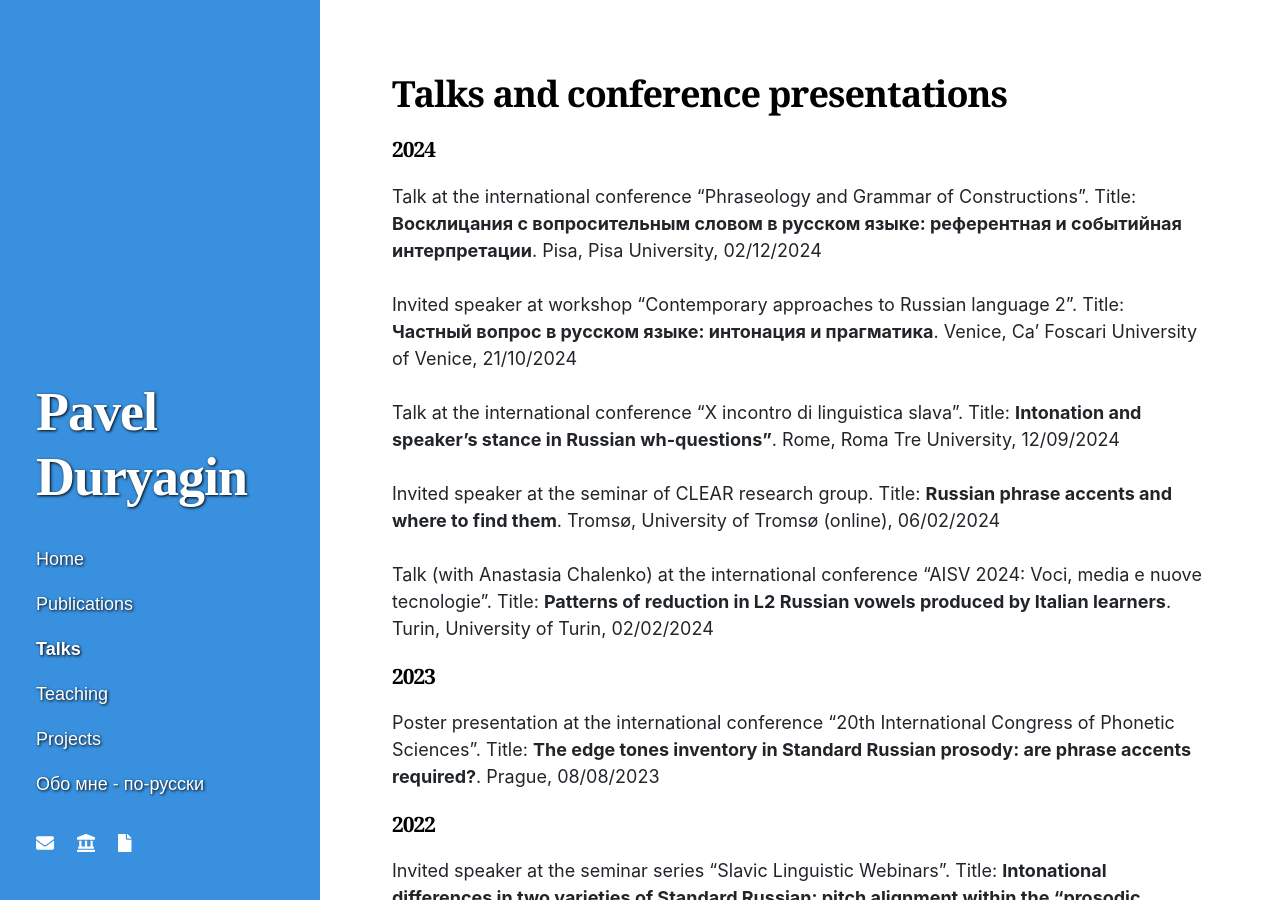
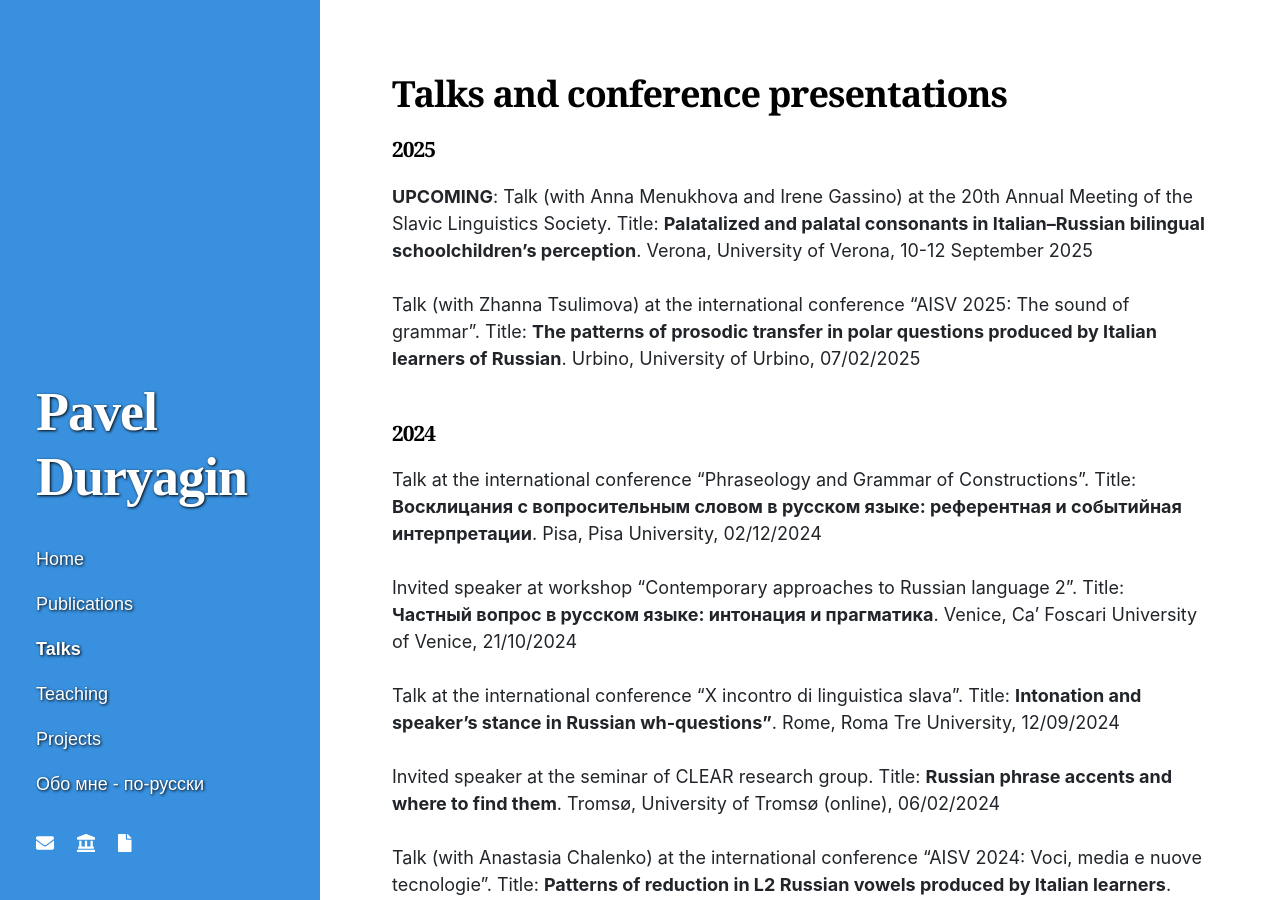
Before and after one commit to pavelduryagin/pavelduryagin.github.io, a Jekyll site: the page built from talks.markdown, in a window 1280 px wide and 900 px high. Built offline with Jekyll 4.4.1, drawn with Linux system fonts in a browser that asks for light colours; nearby versions of some CDN libraries.

Commit message:
Update talks.markdown

```diff
--- a/talks.markdown
+++ b/talks.markdown
@@ -4,6 +4,13 @@ title: Talks and conference presentations
 permalink: /talks/
 ---
 
+<h3>2025</h3>
+<b>UPCOMING</b>: Talk (with Anna Menukhova and Irene Gassino) at the 20th Annual Meeting of the Slavic Linguistics Society. Title: <b>Palatalized and palatal consonants in Italian–Russian bilingual schoolchildren’s perception</b>. Verona, University of Verona, 10-12 September 2025
+<br>
+<br>
+Talk (with Zhanna Tsulimova) at the international conference "AISV 2025: The sound of grammar". Title: <b>The patterns of prosodic transfer in polar questions produced by Italian learners of Russian</b>. Urbino, University of Urbino, 07/02/2025
+<br>
+<br>
 <h3>2024</h3>
 Talk at the international conference "Phraseology and Grammar of Constructions". Title: <b>Восклицания с вопросительным словом в русском языке: референтная и событийная интерпретации</b>. Pisa, Pisa University, 02/12/2024
 <br>
```
